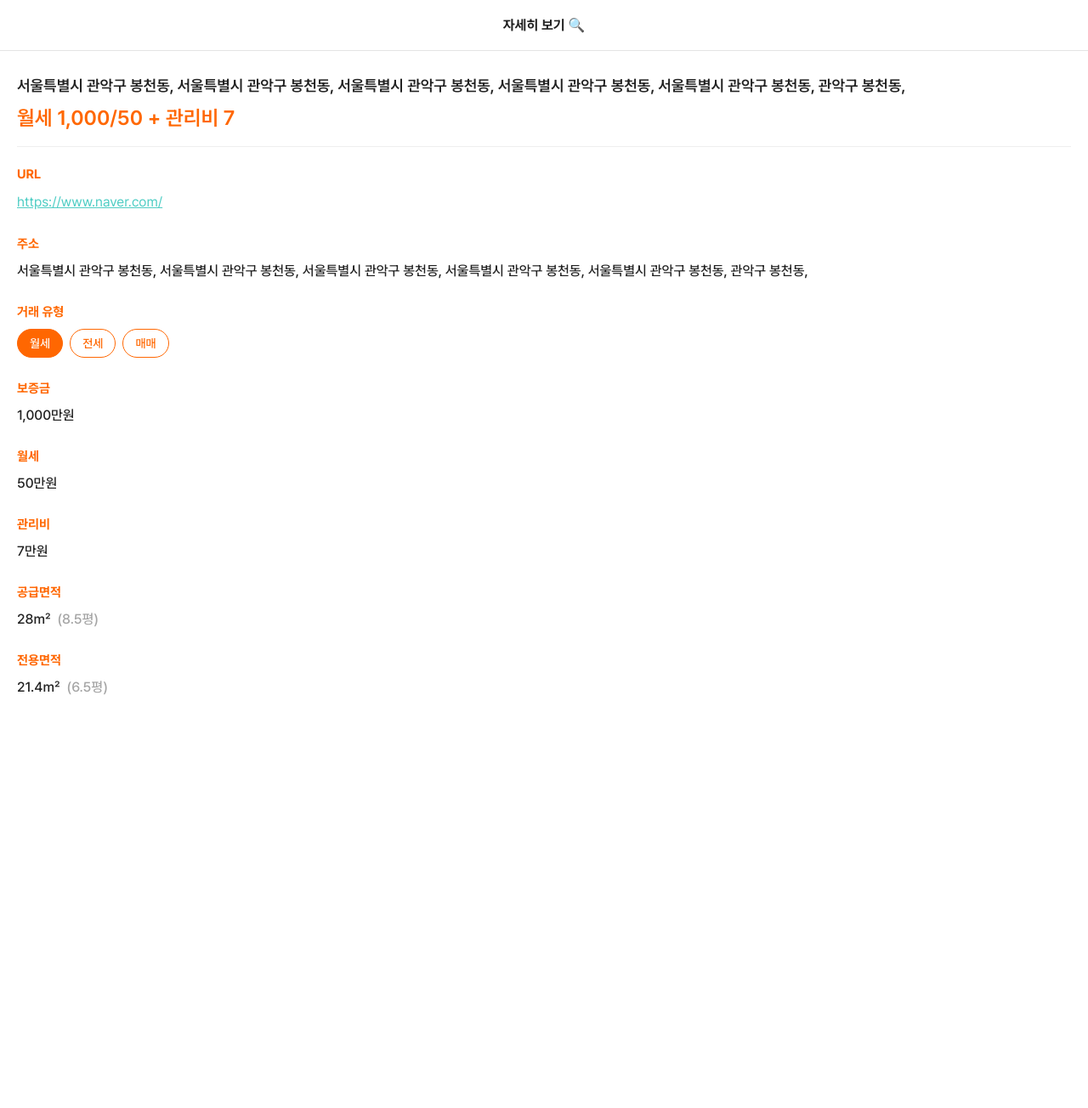
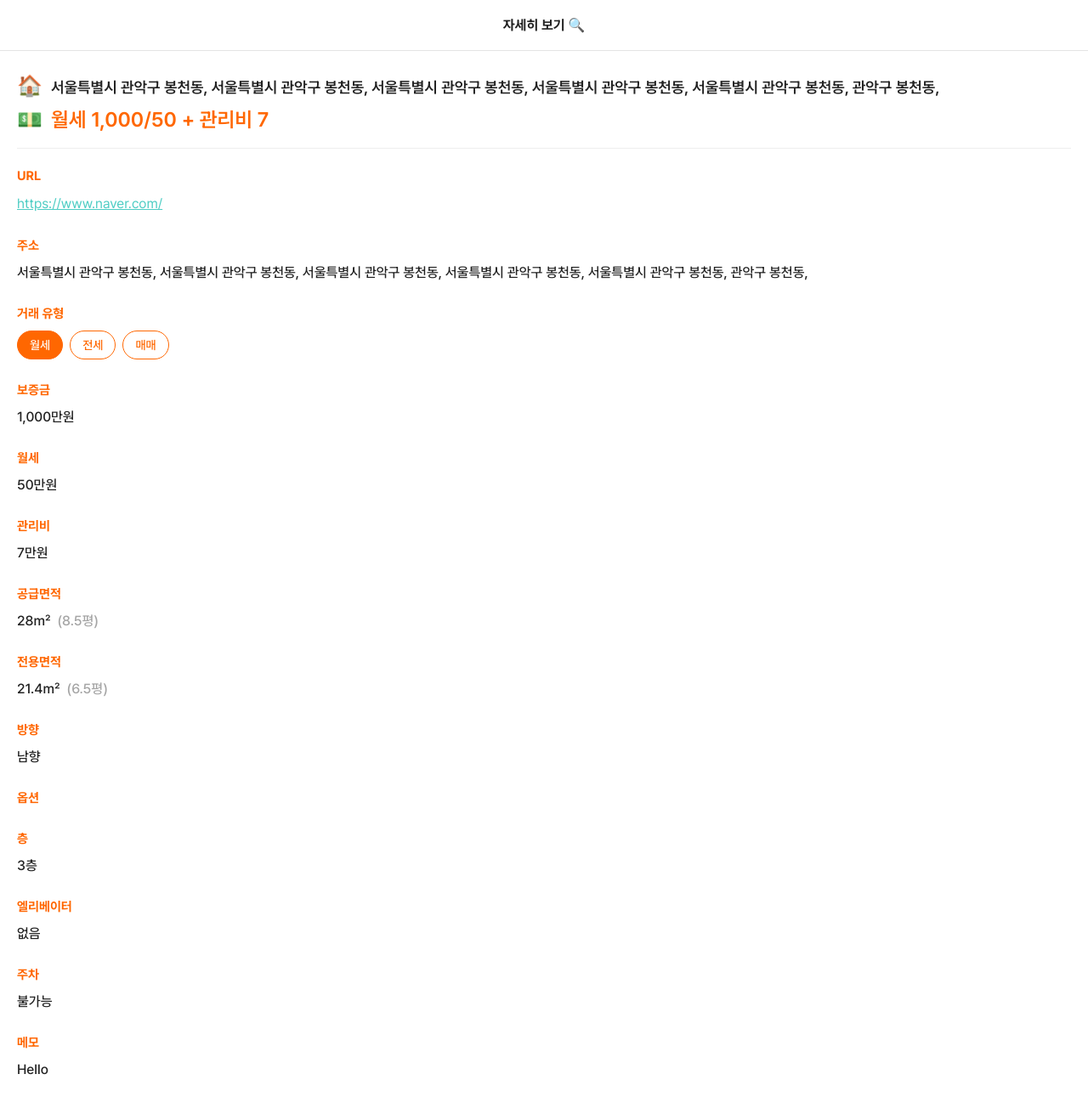
Before and after one commit to unhyif/jibbaguni, a Next.js app: page /visit-log/1 in a window 1280 px wide. Shown: the top 1304 px of the page at 85% size. Before the commit the page ends 917 px from the top, so only its background shows below. Built offline with nearby package versions, Linux system fonts and the light colour scheme; no server answers.

Commit message:
feat: visit-log 페이지에 필드 추가 & turbopack 적용

```diff
--- a/package.json
+++ b/package.json
@@ -3,7 +3,7 @@
   "version": "0.1.0",
   "private": true,
   "scripts": {
-    "dev": "next dev",
+    "dev": "next dev --turbo",
     "build": "next build",
     "start": "next start",
     "lint": "next lint",
--- a/src/app/visit-log/[id]/page.tsx
+++ b/src/app/visit-log/[id]/page.tsx
@@ -10,6 +10,9 @@ import { Colors } from '@styles/designSystem/colors';
 import { MOCK_VISIT_LOG } from '@constants/mockData';
 import {
   calculate평fromM2,
+  formatCanPark,
+  formatDirection,
+  formatHasElevator,
   formatPrice,
   formatPriceSummary,
   formatTransactionType,
@@ -35,6 +38,13 @@ const VisitLog = (props: VisitLogProps) => {
     link,
     supplyArea,
     exclusiveArea,
+    direction,
+    furnitures,
+    floor,
+    hasElevator,
+    canPark,
+    memo,
+    realEstate,
   } = MOCK_VISIT_LOG ?? {};
 
   return (
@@ -43,8 +53,12 @@ const VisitLog = (props: VisitLogProps) => {
 
       <Body>
         <Top>
-          <Address>{address?.addressStr}</Address>
+          <Address>
+            <Emoji>🏠</Emoji>
+            {address?.addressStr}
+          </Address>
           <PriceSummary>
+            <Emoji>💵</Emoji>
             {formatPriceSummary({
               transactionType,
               price,
@@ -68,7 +82,7 @@ const VisitLog = (props: VisitLogProps) => {
           </FormField>
 
           <FormField label="거래 유형">
-            <TransactionTypeList>
+            <Chips>
               {Object.keys(TransactionTypes).map(type => (
                 <Chip
                   label={formatTransactionType(
@@ -77,7 +91,7 @@ const VisitLog = (props: VisitLogProps) => {
                   isActive={type === transactionType}
                 />
               ))}
-            </TransactionTypeList>
+            </Chips>
           </FormField>
 
           <FormField label={formatPrice(transactionType)}>
@@ -105,8 +119,31 @@ const VisitLog = (props: VisitLogProps) => {
               <SubText>({calculate평fromM2(exclusiveArea)}평)</SubText>
             </TextWrapper>
           </FormField>
+
+          <FormField label={'방향'}>
+            <Text>{formatDirection(direction)}향</Text>
+          </FormField>
+
+          <FormField label={'옵션'} />
+
+          <FormField label={'층'}>
+            <Text>{floor}층</Text>
+          </FormField>
+
+          <FormField label={'엘리베이터'}>
+            <Text>{formatHasElevator(hasElevator)}</Text>
+          </FormField>
+
+          <FormField label={'주차'}>
+            <Text>{formatCanPark(canPark)}</Text>
+          </FormField>
+
+          <FormField label={'메모'}>
+            <Text>{memo}</Text>
+          </FormField>
         </Bottom>
       </Body>
+
       <Footer />
     </Wrapper>
   );
@@ -124,13 +161,17 @@ const Top = styled.header`
   flex-direction: column;
   gap: 1.2rem;
 `;
+const Emoji = styled.span`
+  font-size: 2.4rem;
+  margin-right: 1rem;
+`;
 const Address = styled.h1`
   font-size: 1.8rem;
   font-weight: 600;
 `;
-const TransactionTypeList = styled.ul`
+const Chips = styled.ul`
   display: flex;
-  gap: 8px;
+  gap: 0.8rem;
 `;
 const PriceSummary = styled.strong`
   color: ${Colors.primary};
--- a/src/constants/mockData.ts
+++ b/src/constants/mockData.ts
@@ -54,9 +54,13 @@ export const MOCK_VISIT_LOG = {
   exclusiveArea: 21.4,
   isFavorite: true,
   link: 'https://www.naver.com/',
+  realEstate: {
+    placeName: '관악구호공인중개사',
+  },
   direction: Directions.SOUTH,
   floor: 3,
   hasElevator: false,
   canPark: false,
+  furnitures: [{ name: 'AIR_CONDITIONER' }, { name: 'CLOSET' }],
   memo: 'Hello',
 };
--- a/src/utils/VisitLog.ts
+++ b/src/utils/VisitLog.ts
@@ -1,4 +1,4 @@
-import { TransactionTypes } from '@constants/enums';
+import { Directions, TransactionTypes } from '@constants/enums';
 import { ValueOf } from '~/types/utils';
 
 export const formatPriceSummary = (args: {
@@ -59,5 +59,24 @@ export const formatTransactionType = (
   }
 };
 
+export const formatDirection = (direction: ValueOf<typeof Directions>) => {
+  switch (direction) {
+    case Directions.EAST:
+      return '동';
+    case Directions.WEST:
+      return '서';
+    case Directions.SOUTH:
+      return '남';
+    case Directions.NORTH:
+      return '북';
+  }
+};
+
+export const formatHasElevator = (hasElevator: boolean) =>
+  hasElevator ? '있음' : '없음';
+
+export const formatCanPark = (canPark: boolean) =>
+  canPark ? '가능' : '불가능';
+
 export const calculate평fromM2 = (m2: number) =>
   Number((m2 / 3.305785).toFixed(1));
```
